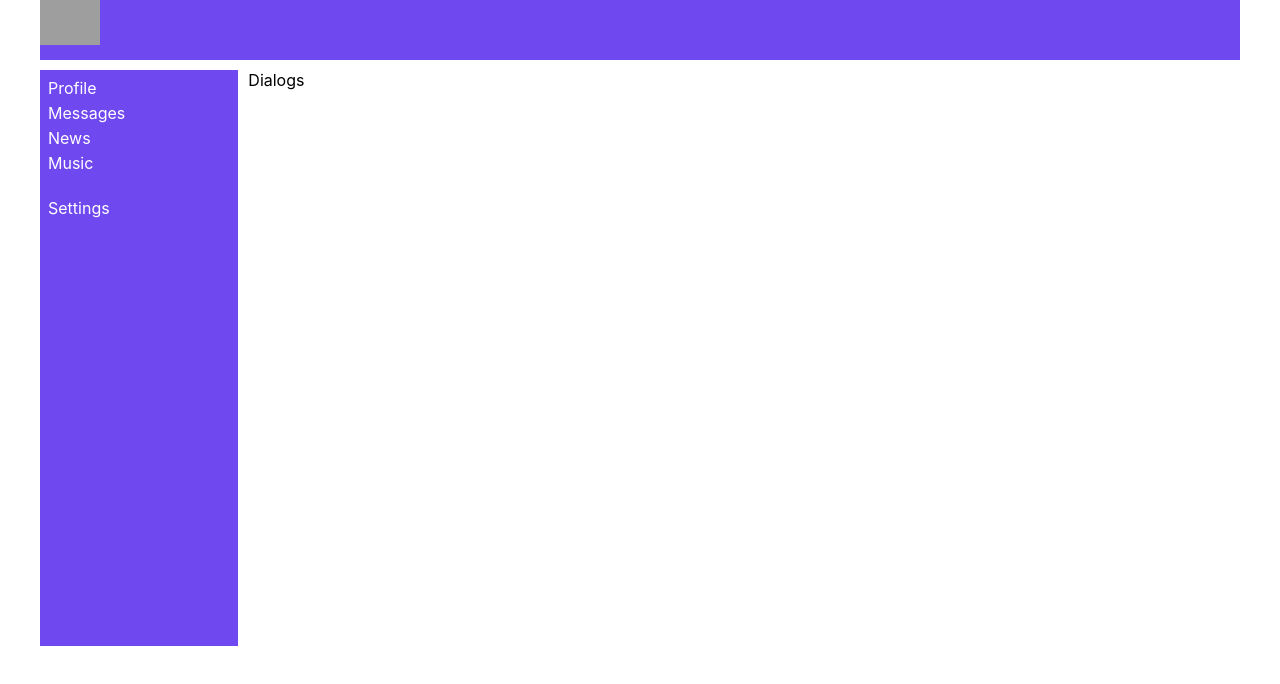
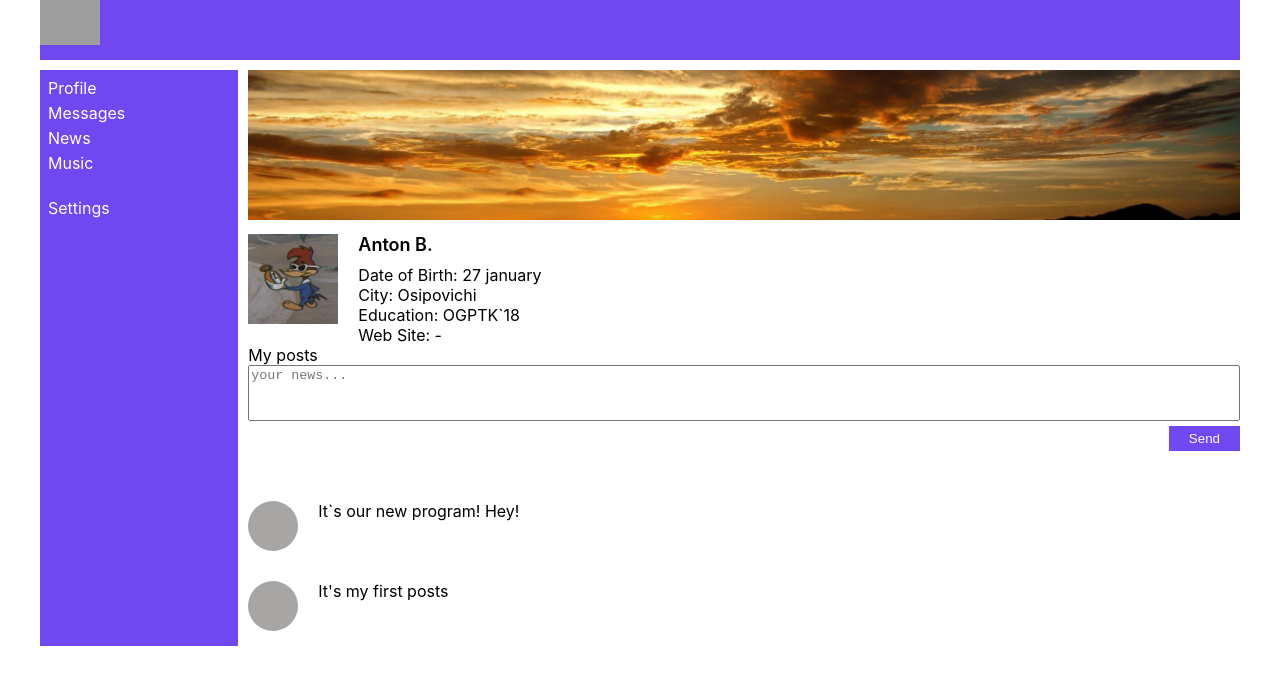
Before and after one commit to T-DubX/Way-of-the-Samurai, a React (Create React App) app: page /profile in a window 1280 px wide. Shown: the top 684 px of the page. Built offline with nearby package versions, Linux system fonts and the light colour scheme; grey boxes are pictures that could not be loaded.

Commit message:
added react-router-dom

```diff
--- a/src/App.tsx
+++ b/src/App.tsx
@@ -5,17 +5,22 @@ import {Navbar} from "./components/navbar/Navbar";
 import {Profile} from "./components/profile/Profile";
 import {Dialogs} from "./components/dialogs/Dialogs";
 import s from "./components/dialogs/Dialogs.module.css";
+import {BrowserRouter, Route} from "react-router-dom";
 
 function App(): JSX.Element {
     return (
+        <BrowserRouter>
             <div className='app-wrapper'>
                 <Header/>
                 <Navbar/>
                 <div className='app-wrapper-content'>
-                <Dialogs/>
+                    <Route path={'/dialogs'} component={Dialogs}/>
+                    <Route path={'/profile'} component={Profile}/>
+                    {/*<Dialogs/>*/}
                     {/*<Profile/>*/}
                 </div>
             </div>
+        </BrowserRouter>
     );
 }
 
--- a/src/components/navbar/Navbar.tsx
+++ b/src/components/navbar/Navbar.tsx
@@ -5,13 +5,13 @@ export const Navbar = () => {
     return (
         <nav className={s.nav}>
             <div className={s.item}>
-                <a href="#">Profile</a>
+                <a href="/profile">Profile</a>
             </div>
             <div className={s.item}>
-                <a href="#">Messages</a>
+                <a href="/dialogs">Messages</a>
             </div>
             <div className={s.item}>
-                <a href="#">News</a>
+                <a href="/news">News</a>
             </div>
             <div className={s.item}>
                 <a href="#">Music</a>
--- a/src/components/profile/Profile.module.css
+++ b/src/components/profile/Profile.module.css
@@ -1,5 +1,5 @@
 
-.content img {
+.contentImg {
     width: 100%;
     max-height: 150px;
     object-fit: cover;
--- a/src/components/profile/Profile.tsx
+++ b/src/components/profile/Profile.tsx
@@ -7,7 +7,7 @@ import {MyPosts} from "./myPosts/MyPosts";
 export const Profile = () => {
     return (
         <div>
-            <img src={mainImg} alt=""/>
+            <img className={s.contentImg} src={mainImg} alt=""/>
             <div className={s.profileInfo}>
                 <div className={s.wrapperImg}>
                     <img src={avatar} alt=""/>
```
Lines whose indentation alone changed are shown as unchanged.
